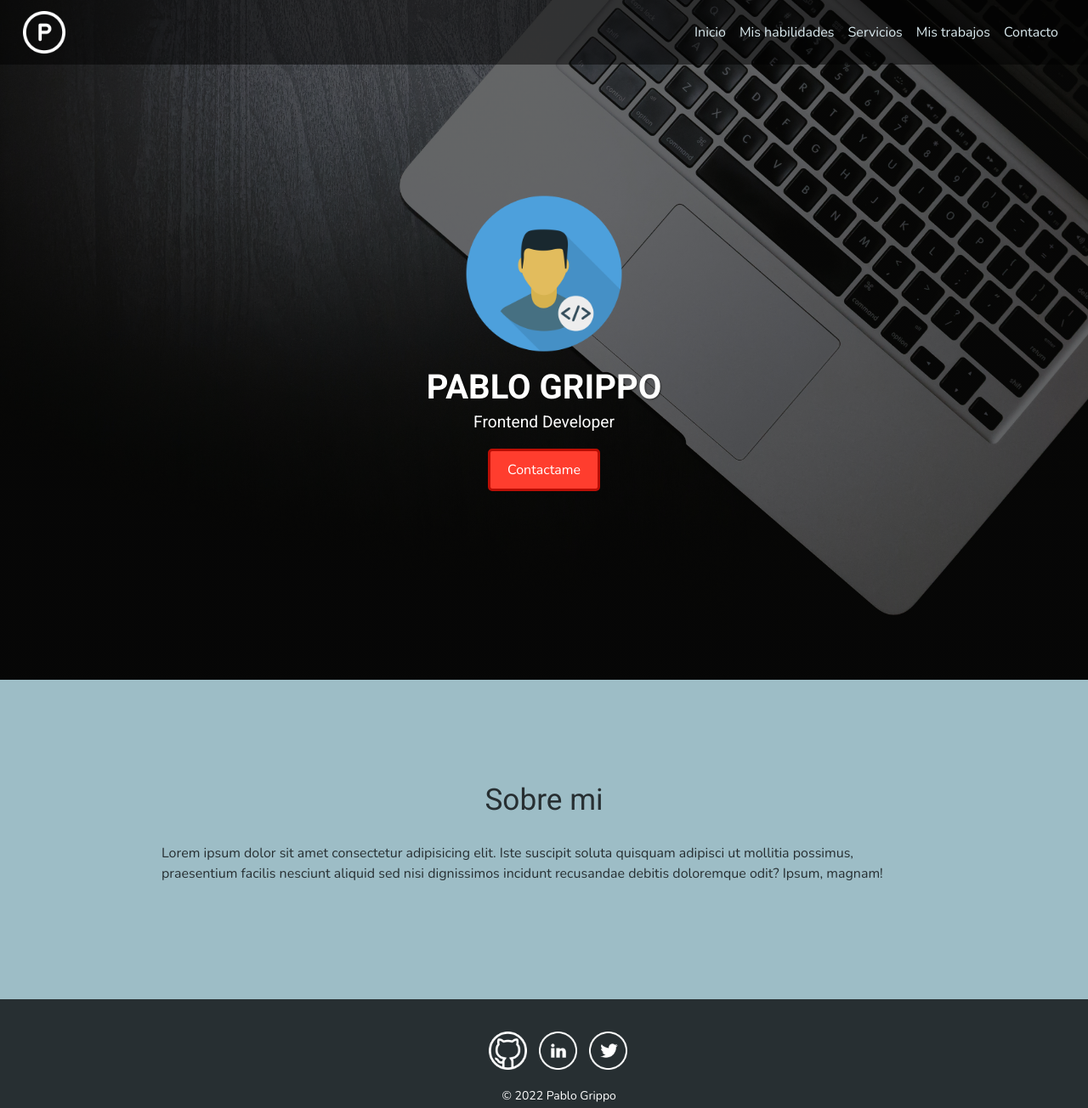
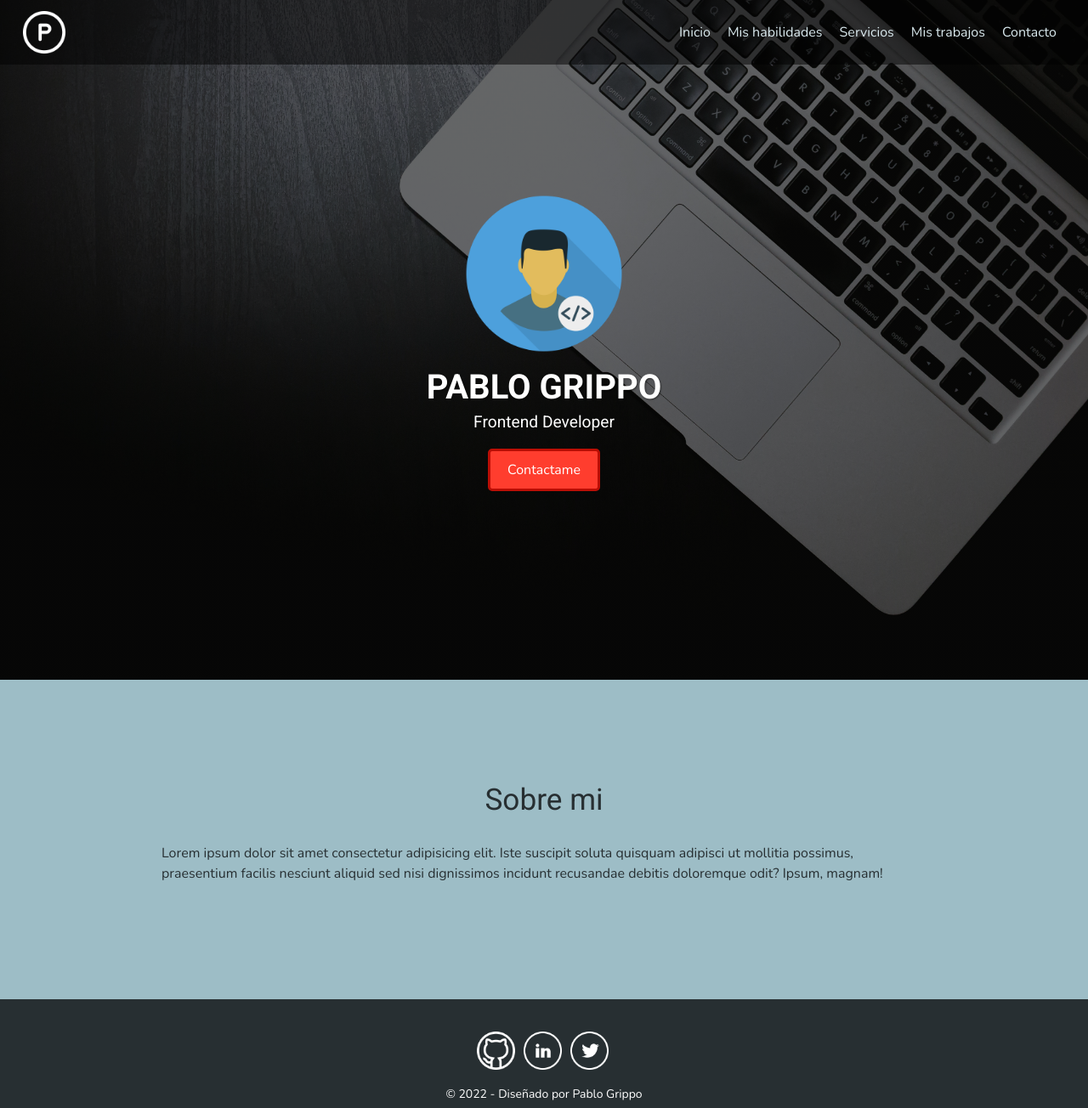
Before and after one commit to pablogrippo/my-portfolio, a plain HTML site: page index.html in a window 1280 px wide. Shown: the whole page at 85% size. Drawn offline with nearby package versions, Linux system fonts and the light colour scheme.

Commit message:
Se AMejore la bNavbar y el Footer con transiciones

```diff
--- a/css/style.css
+++ b/css/style.css
@@ -51,11 +51,15 @@ header .logo:hover {
     color: #DAEAEF;
     font-weight: 400;
     text-decoration: none;
-    padding: 10px;
+    margin: 2px;
+    padding: 10px 20px;
+    transition: background-color 1s;
 }
 
 .navegacion .navegacion__link a:hover {
-    color: #9DBDC6;
+    color: #333;
+    background-color: #DAEAEF;
+    border-radius: 2px;
 }
 
 
@@ -106,7 +110,7 @@ header .logo:hover {
     text-decoration: none;
     padding: 10px 20px;
     font-weight: bolder;
-    transition: 1s;
+    transition: transform 1s;
 }
 
 .hero__boton:hover {
@@ -265,14 +269,36 @@ footer ul li {
 
 footer small {
     color: #FFF;
-    margin-top: 5px;
-    margin-left: 55px;
+    margin-top: 15px;
 }
 
 .social-img {
     width: 45px;
     height: 45px;
-    margin: 2px;
+}
+
+.github,
+.linkedin,
+.twitter {
+    transition: 1s;
+}
+
+.github:hover {
+    background-color: #333;
+    border-radius: 100%;
+    transform: scale(1.1);
+}
+
+.linkedin:hover {
+    background-color: #0966C2;
+    border-radius: 100%;
+    transform: scale(1.1);
+}
+
+.twitter:hover {
+    background-color: #1A8CD9;
+    border-radius: 100%;
+    transform: scale(1.1);
 }
 
 
--- a/index.html
+++ b/index.html
@@ -67,14 +67,14 @@
     <!-- Footer -->
     <footer class="fluid-container">
         <div class="row">
-            <div class="col">
+            <div class="col-lg-12">
                 <!-- Redes sociales -->
                 <ul>
                     <li><a href="https://github.com/pablogrippo" target="_blank"><img class="social-img github" src="./img/github.png" alt="Github logo"></a></li>
                     <li><a href="https://www.linkedin.com/in/pgrippo/" target="_blank"><img class="social-img linkedin" src="./img/linkedin.png" alt="Linkedin logo"></a></li>
                     <li><a href="https://twitter.com/pablogrippo" target="_blank"><img class="social-img twitter" src="./img/twitter.png" alt="Twitter logo"></a></li>
                 </ul>
-                <small>&copy; 2022 Pablo Grippo</small>
+                <small>&copy; 2022 - Diseñado por Pablo Grippo </small>
             </div>
         </div>
     </footer>
```
Also changed, not shown: pages/contacto.html (+2 -2 lines), pages/mis-habilidades.html (+2 -2 lines), pages/mis-trabajos.html (+2 -2 lines), pages/servicios.html (+2 -2 lines).
